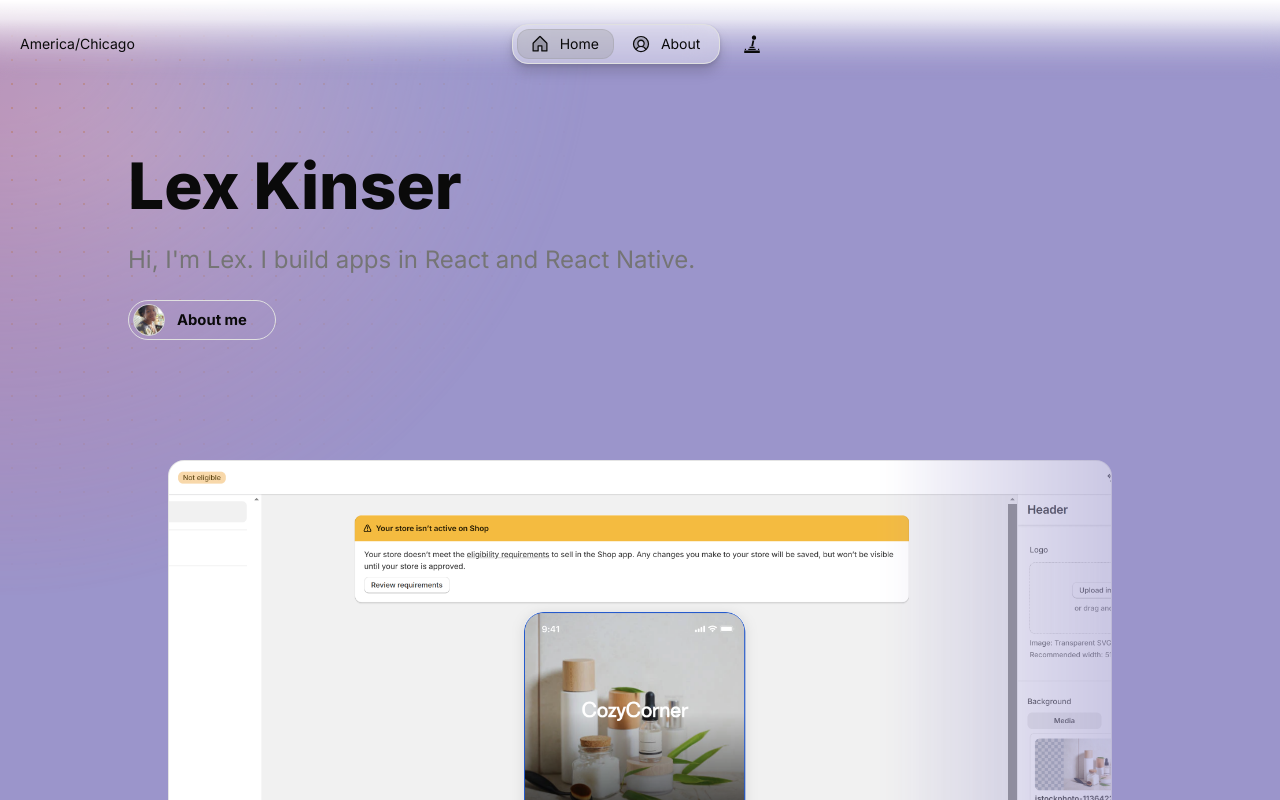
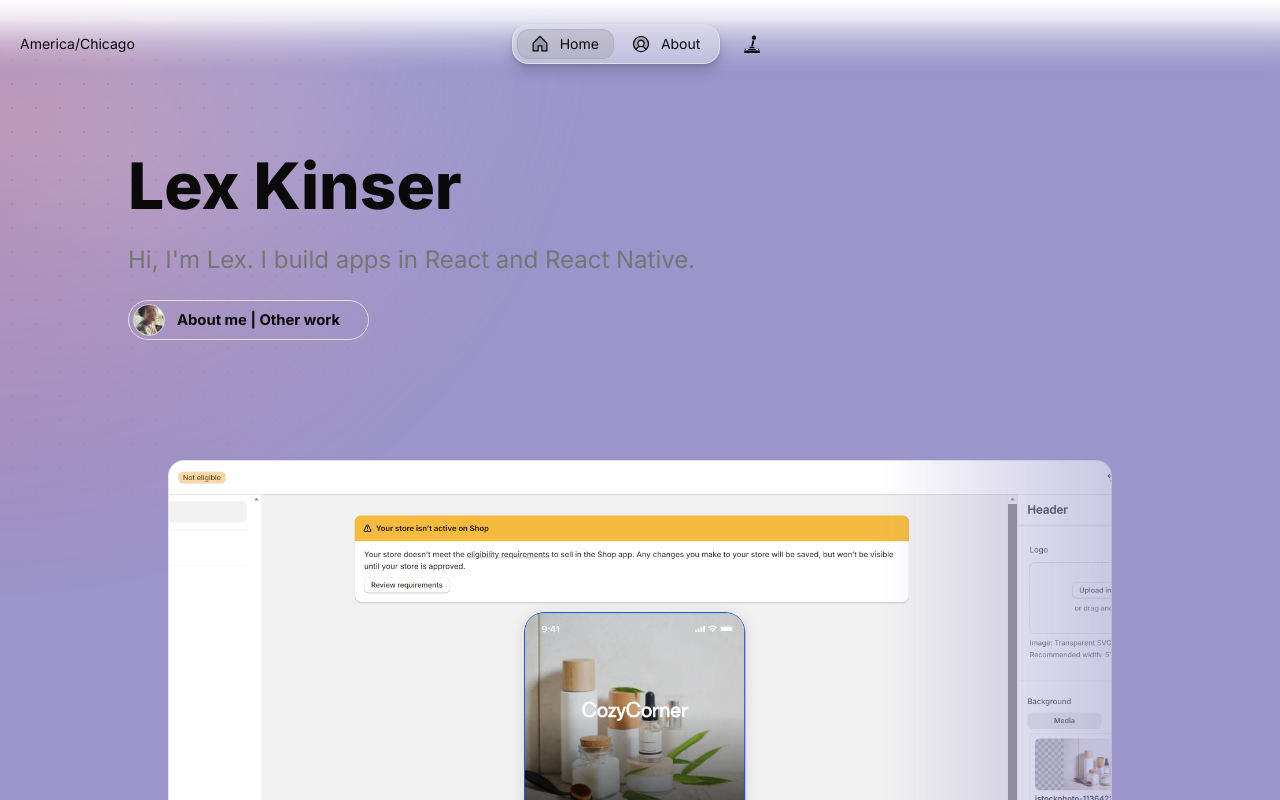
Before and after one commit to Alexandria/game-dev-portfolio, a Next.js app: page /en in a window 1280 px wide. Shown: the top 800 px of the page. Built offline with nearby package versions, Linux system fonts and the light colour scheme.

Commit message:
Remove duplicate information

```diff
--- a/src/app/resources/content.js
+++ b/src/app/resources/content.js
@@ -64,7 +64,7 @@ const home = {
 const about = {
   label: "About",
   title: "About me",
-  buttonTitle: "About me",
+  buttonTitle: "About me | Other work",
   description: `Meet ${person.name}, ${person.role} from ${person.location}`,
   tableOfContent: {
     display: true,
```
